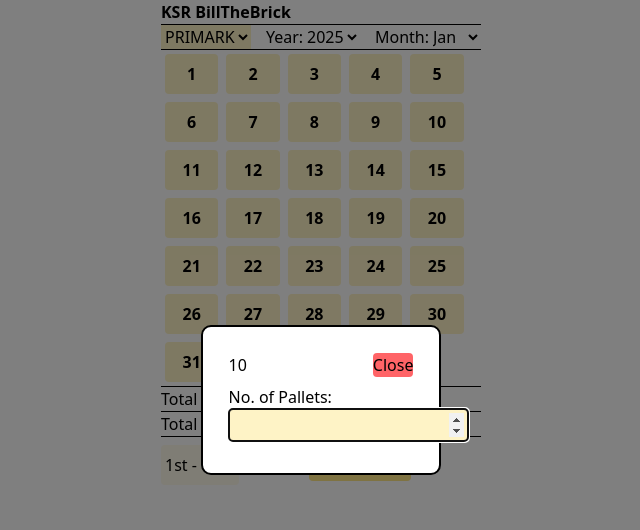
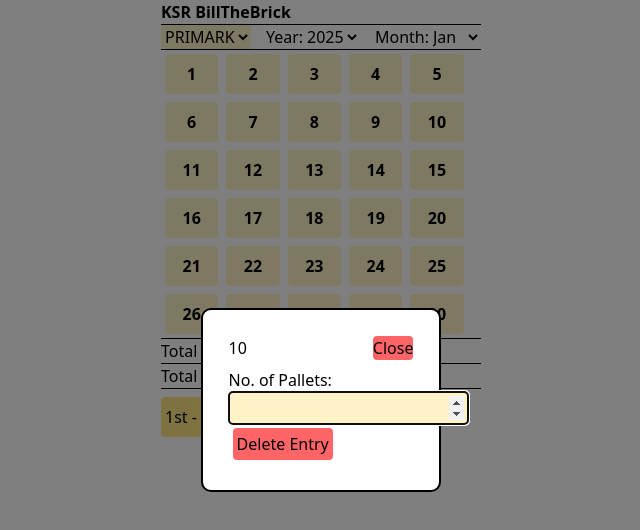
Before and after one commit to boyreddy/BillTheBrick, a React (Vite) app: page / in a window 1280 px wide. Both pictures are taken after a click on the element "10". Shown: the top 530 px of the page, without its empty margins (319-959 px from the left). Built offline with nearby package versions, Linux system fonts and the light colour scheme.

Commit message:
delete entry at DayEdit and Period in Invoice

```diff
--- a/src/App.jsx
+++ b/src/App.jsx
@@ -12,6 +12,23 @@ function App() {
 
   const [invoice, setInvoice] = useState(false);
   const [second, setSecond] = useState(false);
+
+  const isLeapYear = year % 4 == 0;
+
+  const lastDay =
+      month == "Jan" ||
+      month == "Mar" ||
+      month == "May" ||
+      month == "Jul" ||
+      month == "Aug" ||
+      month == "Oct" ||
+      month == "Dec"
+        ? 31
+        : month == "Feb"
+        ? isLeapYear
+          ? 29
+          : 28
+        : 30;
 
   useEffect(() => {
     if (year === null) localStorage.setItem("year", Date().substring(11, 15));
@@ -29,13 +46,13 @@ function App() {
         setMonth={setMonth}
         setSite={setSite}
       />
-      <DayBoard year={year} month={month} site={site} />
+      <DayBoard year={year} month={month} site={site} lastDay={lastDay} />
       <hr />
       <MonthTotal year={year} month={month} site={site} />
       <hr />
       <div className="flex justify-between mt-2">
         <button
-          className="p-1 rounded bg-amber-50"
+          className="p-1 rounded bg-amber-200"
           onClick={() => {
             setSecond(!second);
           }}
--- a/src/DayBoard.jsx
+++ b/src/DayBoard.jsx
@@ -2,8 +2,8 @@ import { useEffect, useState } from "react";
 import DayIcon from "./DayIcon";
 import DayEdit from "./DayEdit";
 
-const DayBoard = ({ site, year, month }) => {
-  const [records, setRecords] = useState(new Array(31).fill(0));
+const DayBoard = ({ site, year, month, lastDay }) => {
+  const [records, setRecords] = useState(new Array(lastDay).fill(0));
   const [open, setOpen] = useState(false);
 
   const [view, setView] = useState(site+year+month+1)
--- a/src/DayEdit.jsx
+++ b/src/DayEdit.jsx
@@ -30,7 +30,7 @@ const DayEdit = ({ isOpen, onClose, view, children }) => {
       <div
         style={{
           background: "white",
-          height: 150,
+          // height: 150,
           width: 240,
           margin: "auto",
           padding: "2%",
@@ -58,6 +58,10 @@ const DayEdit = ({ isOpen, onClose, view, children }) => {
             autoFocus={true}
           />
         </p>
+        <button className="rounded bg-red-400 p-1 m-1" onClick={()=>{
+          localStorage.removeItem(view)
+          onClose()
+        }}>Delete Entry</button>
       </div>
     </div>
   );
--- a/src/Invoice.jsx
+++ b/src/Invoice.jsx
@@ -102,12 +102,35 @@ const Invoice = ({ site, year, month, second }) => {
     0
   );
 
+  const isLeapYear = year % 4 == 0;
+
+  const lastDay =
+    month == "Jan" ||
+    month == "Mar" ||
+    month == "May" ||
+    month == "Jul" ||
+    month == "Aug" ||
+    month == "Oct" ||
+    month == "Dec"
+      ? 31
+      : month == "Feb"
+      ? isLeapYear
+        ? 29
+        : 28
+      : 30;
+
   return (
     <div className="w-90 ml-26 mx-auto">
       <h1 className="font-bold">KSR Manpower Supply</h1>
       <h1>Invoice</h1>
       <h1>
-        {site} - {year} - {month}
+        {site} - {month} - {year}
+      </h1>
+      <h1>
+        Period:{" "}
+        {!second
+          ? "1 " + month + " " + year + " to " + "15 " + month + " " + year
+          : "16 " + month + " " + year + " to " + lastDay+" "+ month + " " + year}
       </h1>
       <div>
         <table className="border">
--- a/src/Navbar.jsx
+++ b/src/Navbar.jsx
@@ -34,6 +34,7 @@ const Navbar = ({ year, site, month, setYear, setMonth, setSite }) => {
             <option value="2025">2025</option>
             <option value="2026">2026</option>
             <option value="2027">2027</option>
+            <option value="2028">2028</option>
           </select>
         </div>
 
```
